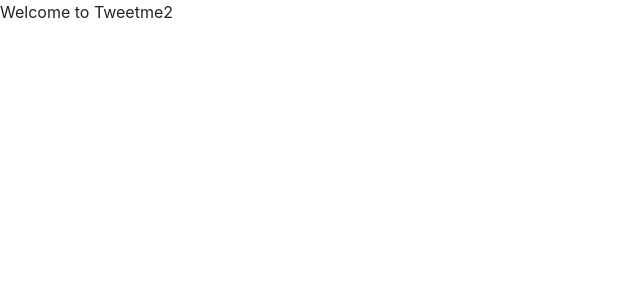
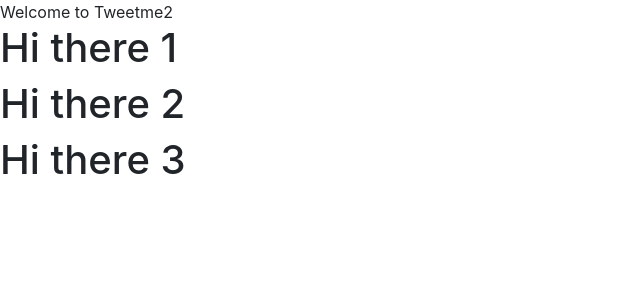
Before and after one commit to alexangria1992/Twitter-Clone, a Django app: page / in a window 1280 px wide. Shown: the top 300 px of the page, without its empty margins (0-640 px from the left). Run offline with Django 3.2, Linux system fonts and the light colour scheme; data comes from the database, SQL or seed files in the repository; some libraries are stand-ins or nearby versions.

Commit message:
Replaced HTML content with JavaScript

```diff
--- a/Tweetme2/templates/pages/home.html
+++ b/Tweetme2/templates/pages/home.html
@@ -1,6 +1,16 @@
 {% extends 'base.html' %} {% block content %} Welcome to Tweetme2
 
+<div id="tweets">
+
+</div>
+
 <script>
+    const tweetsElement = document.getElementById('tweets')
+    tweetsElement.innerHTML = "Loading..."
+    var el1 = "<h1>Hi there 1 </h1>"
+    var el2 = "<h1>Hi there 2 </h1>"
+    var el3 = "<h1>Hi there 3 </h1>"
+    tweetsElement.innerHTML = el1 + el2 + el3;
     const xhr = new XMLHttpRequest() // xhr = SomeClass();
     const method = 'GET' // "POST"
     const url = "/tweets"
```
